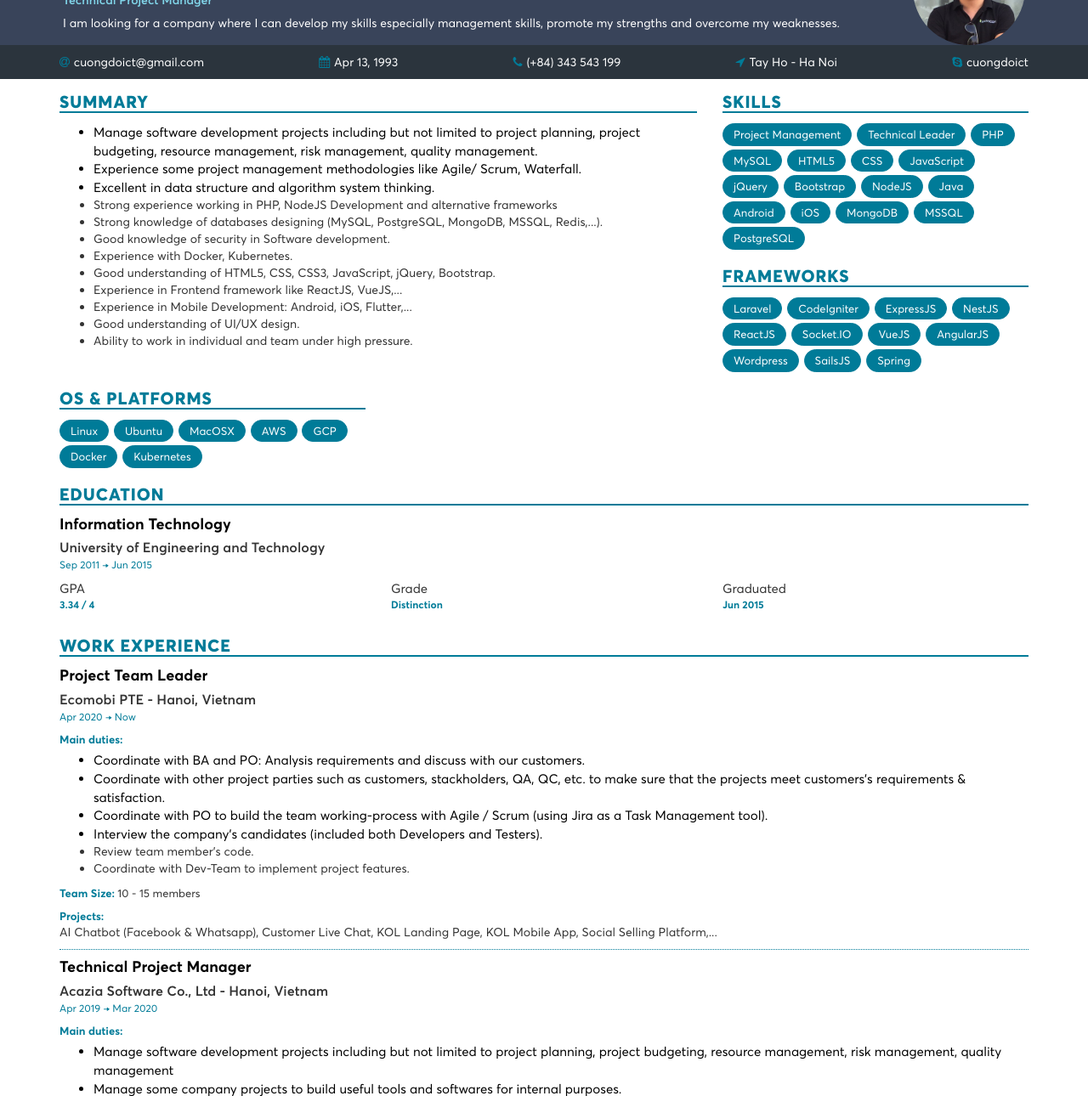
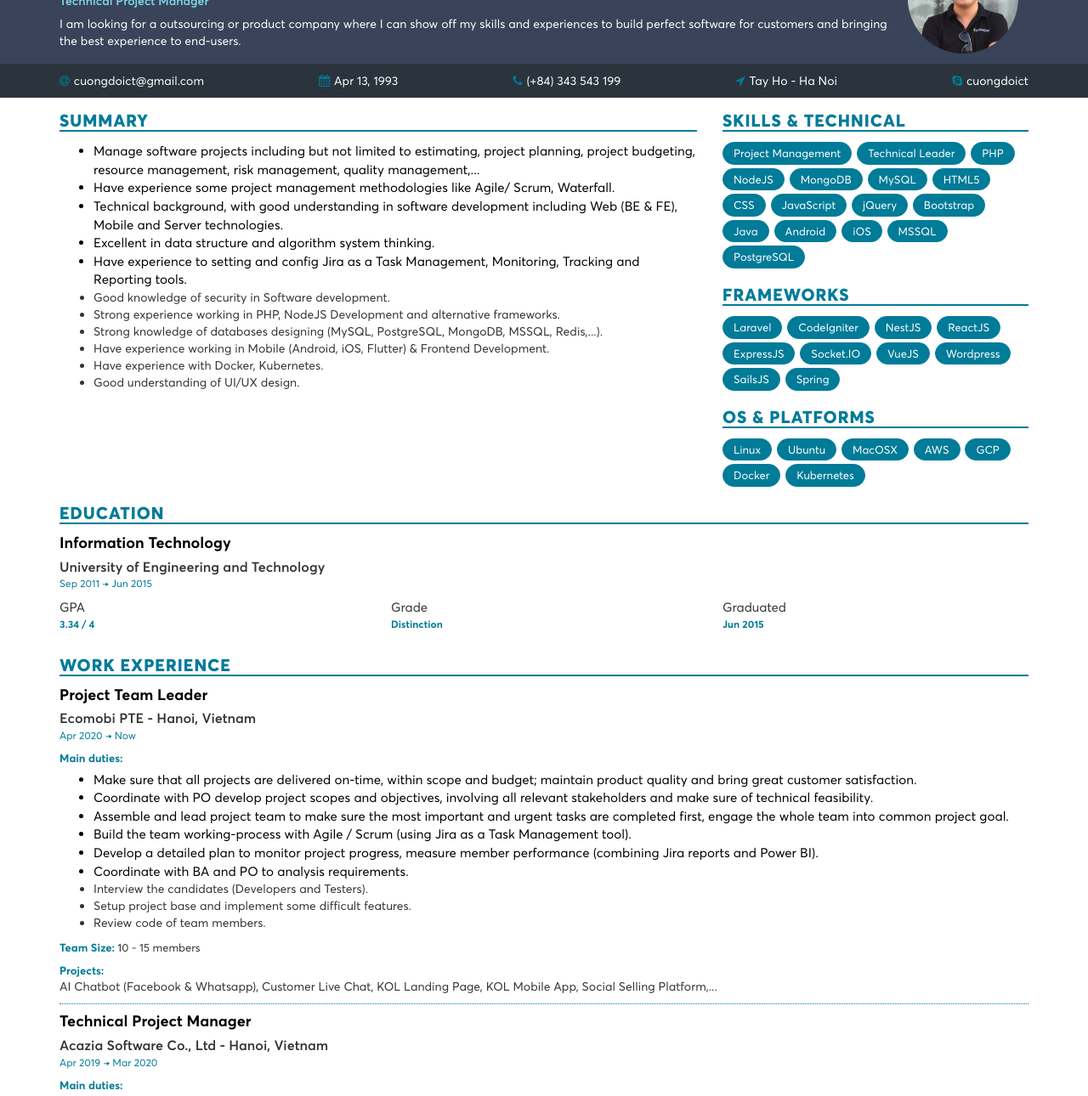
Before and after one commit to cuongdoict/cuongdoict.github.io, a website: page cv/index.html in a window 1280 px wide. Shown: the part 79-1369 px from the top of the page at 85% size. Drawn offline with nearby package versions, Linux system fonts and the light colour scheme.

Commit message:
Update PM CV

```diff
--- a/assets/css/layout.css
+++ b/assets/css/layout.css
@@ -299,3 +299,9 @@ fieldset[disabled] .btn-app.focus {
     font-size: 108%;
     color: #000;
 }
+.p-12 {
+    padding: 12px;
+}
+.m-12 {
+    margin: 12px;
+}
--- a/cv/index.html
+++ b/cv/index.html
@@ -11,7 +11,7 @@
 	<meta property="og:description" content="Technical Project Manager" />
 	<meta name="twitter:card" content="summary" />
 	<meta property="twitter:title" content="Do Manh Cuong" />
-	<meta property="keywords" content="PHP, NodeJS, Java, Android, iOS, Java, Kotlin, Swift, Objective-C, RestfullAPI, Laravel, CodeIgniter, ExpressJS, Socket.IO" />
+	<meta property="keywords" content="Project Manager, Techinal Leader, PHP, NodeJS, Java, Android, iOS, Java, Kotlin, Swift, Objective-C, RestfullAPI, Laravel, CodeIgniter, ExpressJS, Socket.IO" />
 
 	<!--CSS-->
 	<link rel="stylesheet" href="https://stackpath.bootstrapcdn.com/font-awesome/4.7.0/css/font-awesome.min.css"/>
@@ -33,10 +33,10 @@
 					<h1 class="cv-name">Do Manh Cuong</h1>
 					<h5 style="color: #81d6ea;">Technical Project Manager</h5>
 					<p style="color: #ffffff">
-						I am looking for a company where I can develop my skills especially management skills, promote my strengths and overcome my weaknesses.
+						I am looking for a outsourcing or product company where I can show off my skills and experiences to build perfect software for customers and bringing the best experience to end-users.
 					</p>
 				</div>
-				<div class="ui-width-auto">
+				<div class="ui-width-auto m-12">
 					<img class="img-responsive img-circle" src="../assets/images/avatar.jpg" alt=""/>
 				</div>
 			</div>
@@ -85,37 +85,36 @@
 					<div class="col-sm-8 printing">
 						<h4 class="session-title">SUMMARY</h4>
 						<ul>
-							<li class="highlight">Manage software development projects including but not limited to project planning, project budgeting, resource management, risk management, quality management.</li>
-							<li class="highlight">Experience some project management methodologies like Agile/ Scrum, Waterfall.</li>
+							<li class="highlight">Manage software projects including but not limited to estimating, project planning, project budgeting, resource management, risk management, quality management,...</li>
+							<li class="highlight">Have experience some project management methodologies like Agile/ Scrum, Waterfall.</li>
+							<li class="highlight">Technical background, with good understanding in software development including Web (BE & FE), Mobile and Server technologies.</li>
 							<li class="highlight">Excellent in data structure and algorithm system thinking.</li>
-							<li>Strong experience working in PHP, NodeJS Development and alternative frameworks</li>
+							<li class="highlight">Have experience to setting and config Jira as a Task Management, Monitoring, Tracking and Reporting tools.</li>
+							<li>Good knowledge of security in Software development.</li>
+							<li>Strong experience working in PHP, NodeJS Development and alternative frameworks.</li>
 							<li>Strong knowledge of databases designing (MySQL, PostgreSQL, MongoDB, MSSQL, Redis,...).</li>
-							<li>Good knowledge of security in Software development.</li>
-							<li>Experience with Docker, Kubernetes.</li>
-							<li>Good understanding of HTML5, CSS, CSS3, JavaScript, jQuery, Bootstrap.</li>
-							<li>Experience in Frontend framework like ReactJS, VueJS,...</li>
-							<li>Experience in Mobile Development: Android, iOS, Flutter,...</li>
+							<li>Have experience working in Mobile (Android, iOS, Flutter) & Frontend Development.</li>
+							<li>Have experience with Docker, Kubernetes.</li>
 							<li>Good understanding of UI/UX design.</li>
-							<li>Ability to work in individual and team under high pressure.</li>
 						</ul>
 					</div>
 					<div class="col-sm-4 printing">
-						<h4 class="session-title">Skills</h4>
+						<h4 class="session-title">Skills & Technical</h4>
 						<div class="buttons-list">
 							<button class="btn btn-app btn--rounded">Project Management</button>
 							<button class="btn btn-app btn--rounded">Technical Leader</button>
 							<button class="btn btn-app btn--rounded">PHP</button>
+							<button class="btn btn-app btn--rounded">NodeJS</button>
+							<button class="btn btn-app btn--rounded">MongoDB</button>
 							<button class="btn btn-app btn--rounded">MySQL</button>
 							<button class="btn btn-app btn--rounded">HTML5</button>
 							<button class="btn btn-app btn--rounded">CSS</button>
 							<button class="btn btn-app btn--rounded">JavaScript</button>
 							<button class="btn btn-app btn--rounded">jQuery</button>
 							<button class="btn btn-app btn--rounded">Bootstrap</button>
-							<button class="btn btn-app btn--rounded">NodeJS</button>
 							<button class="btn btn-app btn--rounded">Java</button>
 							<button class="btn btn-app btn--rounded">Android</button>
 							<button class="btn btn-app btn--rounded">iOS</button>
-							<button class="btn btn-app btn--rounded">MongoDB</button>
 							<button class="btn btn-app btn--rounded">MSSQL</button>
 							<button class="btn btn-app btn--rounded">PostgreSQL</button>
 						</div>
@@ -125,12 +124,11 @@
 						<div class="buttons-list">
 							<button class="btn btn-app btn--rounded">Laravel</button>
 							<button class="btn btn-app btn--rounded">CodeIgniter</button>
-							<button class="btn btn-app btn--rounded">ExpressJS</button>
 							<button class="btn btn-app btn--rounded">NestJS</button>
 							<button class="btn btn-app btn--rounded">ReactJS</button>
+							<button class="btn btn-app btn--rounded">ExpressJS</button>
 							<button class="btn btn-app btn--rounded">Socket.IO</button>
 							<button class="btn btn-app btn--rounded">VueJS</button>
-							<button class="btn btn-app btn--rounded">AngularJS</button>
 							<button class="btn btn-app btn--rounded">Wordpress</button>
 							<button class="btn btn-app btn--rounded">SailsJS</button>
 							<button class="btn btn-app btn--rounded">Spring</button>
@@ -210,12 +208,15 @@
 					<div class="info-block">
 						<div class="sub-title">Main duties:</div>
 						<ul class="list-bullet">
-							<li class="highlight">Coordinate with BA and PO: Analysis requirements and discuss with our customers.</li>
-							<li class="highlight">Coordinate with other project parties such as customers, stackholders, QA, QC, etc. to make sure that the projects meet customers’s requirements & satisfaction.</li>
-							<li class="highlight">Coordinate with PO to build the team working-process with Agile / Scrum (using Jira as a Task Management tool).</li>
-							<li class="highlight">Interview the company's candidates (included both Developers and Testers).</li>
-							<li>Review team member's code.</li>
-							<li>Coordinate with Dev-Team to implement project features.</li>
+							<li class="highlight">Make sure that all projects are delivered on-time, within scope and budget; maintain product quality and bring great customer satisfaction.</li>
+							<li class="highlight">Coordinate with PO develop project scopes and objectives, involving all relevant stakeholders and make sure of technical feasibility.</li>
+							<li class="highlight">Assemble and lead project team to make sure the most important and urgent tasks are completed first, engage the whole team into common project goal.</li>
+							<li class="highlight">Build the team working-process with Agile / Scrum (using Jira as a Task Management tool).</li>
+							<li class="highlight">Develop a detailed plan to monitor project progress, measure member performance (combining Jira reports and Power BI).</li>
+							<li class="highlight">Coordinate with BA and PO to analysis requirements.</li>
+							<li>Interview the candidates (Developers and Testers).</li>
+							<li>Setup project base and implement some difficult features.</li>
+							<li>Review code of team members.</li>
 						</ul>
 					</div>
 					<div class="info-block">
@@ -236,11 +237,13 @@
 						<div class="sub-title">Main duties:</div>
 						<ul class="list-bullet">
 							<li class="highlight">Manage software development projects including but not limited to project planning, project budgeting, resource management, risk management, quality management</li>
-							<li class="highlight">Manage some company projects to build useful tools and softwares for internal purposes.</li>
 							<li class="highlight">Analysis requirements and discuss with the customers.</li>
-							<li class="highlight">Coordinate with other project parties such as customers, stackholders, QA, QC, etc. to make sure that the projects meet client’s requirements & satisfaction</li>
+							<li class="highlight">Monitor progress and keep stakeholders informed the entire way.</li>
 							<li class="highlight">Coordinate with BOM to make company processes.</li>
-							<li class="highlight">Interview the company's candidates.</li>
+							<li class="highlight">Guide and coach the team and organization to follow Agile/Scrum practices.</li>
+							<li class="highlight">Proactively monitor and troubleshoot bugs and performance issues.</li>
+							<li>Manage some company projects to build useful tools and software for internal purposes.</li>
+							<li>Interview the company's candidates.</li>
 							<li>Review code for some members on the team.</li>
 							<li>Training on job for some junior developers.</li>
 							<li>Training Android Development for some Intern members.</li>
@@ -263,9 +266,9 @@
 					<div class="info-block">
 						<div class="sub-title">Main duties:</div>
 						<ul class="list-bullet">
+							<li class="highlight">Discuss with other members to find the best solution for each features / requirements.</li>
 							<li class="highlight">Analyst project requirements.</li>
-							<li class="highlight">Discuss with other members to find the best solution for each features / requirements.</li>
-							<li class="highlight">Support Project Manager to make some reports.</li>
+							<li class="highlight">Support Project Manager to make project reports.</li>
 							<li>Develop Android and iOS applications.</li>
 							<li>Support the Backend team implement some features.</li>
 							<li>Training on Job for some junior developers.</li>
@@ -286,9 +289,9 @@
 					<div class="info-block">
 						<div class="sub-title">Main duties:</div>
 						<ul class="list-bullet">
+							<li class="highlight">Discuss and clarify requirements with the customer.</li>
 							<li class="highlight">Analyst project requirements.</li>
-							<li class="highlight">Discuss and clarify requirements with the customer.</li>
-							<li class="highlight">Report directly to the CEO about project progress.</li>
+							<li class="highlight">Report to CEO.</li>
 							<li>Backend Developer</li>
 						</ul>
 					</div>
```
Also changed, not shown: rbe/index.html (+2 -2 lines), rfs/index.html (+2 -2 lines).
